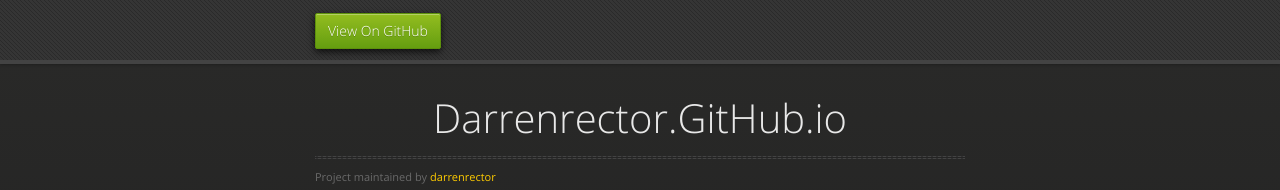
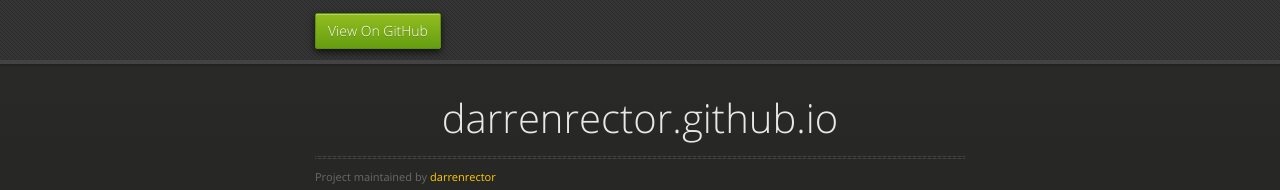
Before and after one commit to dgrector/darrenrector.github.io, a plain HTML site: page index.html in a window 1280 px wide. Shown: the top 190 px of the page. Drawn offline with nearby package versions, Linux system fonts and the light colour scheme.

Commit message:
Update index.html

```diff
--- a/index.html
+++ b/index.html
@@ -28,7 +28,7 @@
 
       <section>
         <div id="title">
-          <h1>Darrenrector.GitHub.io</h1>
+          <h1>darrenrector.github.io</h1>
           <p></p>
           <hr>
           <span class="credits left">Project maintained by <a href="https://github.com/darrenrector">darrenrector</a></span>
```
